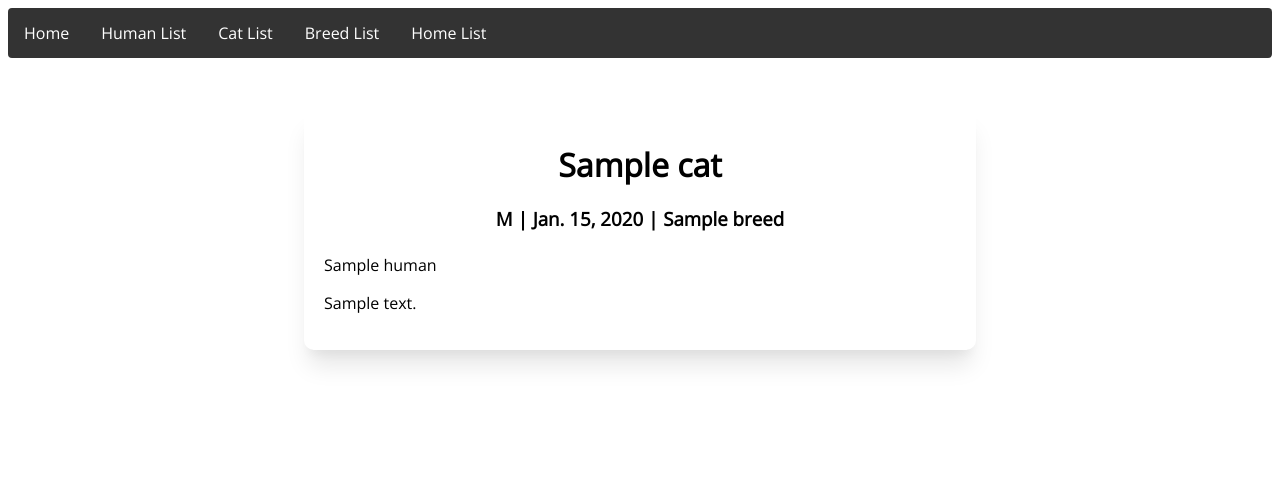
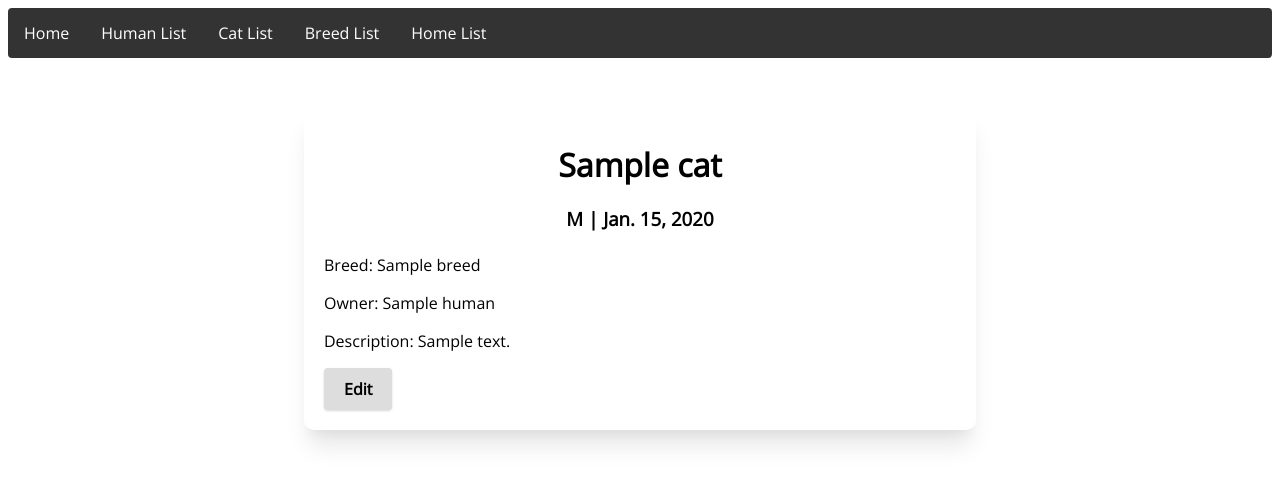
Before and after one commit to AmrRzk/catdb, a Django app: page /cat/1/ in a window 1280 px wide. Shown: the top 484 px of the page. Run offline with Django 4.2, Linux system fonts and the light colour scheme; tables that the repository leaves empty hold one stand-in row (values such as "Sample post").

Commit message:
created edit functionality

```diff
--- a/sitecat/models.py
+++ b/sitecat/models.py
@@ -58,7 +58,7 @@ class Cat(models.Model):
     ]
     name = models.CharField(max_length=200)
     gender = models.CharField(
-        max_length=2, choices=GENDER_CHOICES, default='M')
+        max_length=2, choices=GENDER_CHOICES, default='N')
     birth_date = models.DateField('date of birth')
     description = models.CharField(max_length=300)
     breed = models.ForeignKey(
--- a/sitecat/templates/detailview.html
+++ b/sitecat/templates/detailview.html
@@ -15,13 +15,32 @@
         width: 50%;
         flex: auto;
         box-shadow: 0 20px 25px -5px rgba(0, 0, 0, 0.1), 0 10px 10px -5px rgba(0, 0, 0, 0.04);
-
     }
 
     h1,
     h3 {
         text-align: center;
         line-height: 2rem;
+    }
+
+    .btn-text {
+        text-decoration: none;
+        color: black;
+        font-weight: bold;
+
+    }
+
+    .btn {
+        flex-wrap: wrap;
+        background-color: #dddddd;
+        padding: 10px 20px;
+        border-radius: 4px;
+        display: inline-flex;
+        box-shadow: 0 1px 3px 0 rgba(0, 0, 0, 0.1), 0 1px 2px 0 rgba(0, 0, 0, 0.06);
+    }
+
+    .btn:hover {
+        background-color: #aaaaaa;
     }
 </style>
 
@@ -33,17 +52,36 @@
         <h1>{{ human.name }}</h1>
         <h3>{{ human.gender }} | {{ human.birth_date }}</h3>
         <hr />
-        <p>{{ human.description }}</p>
-        <p>{{ human.home }}</p>
+        <p>Address: {{ human.home }}</p>
+        <p>Description: {{ human.description }}</p>
+
+        <div class="links">
+            <a href="{% url 'sitecat:human-edit' human.id %}" class="btn-text">
+                <div class="btn">
+                    Edit
+                </div>
+            </a>
+        </div>
+
     </div>
     {% endif %}
 
     {% if cat %}
     <div class="card">
         <h1>{{ cat.name }}</h1>
-        <h3>{{ cat.gender }} | {{ cat.birth_date }} | {{ cat.breed }}</h3>
-        <p>{{ cat.owner }}</p>
-        <p>{{ cat.description }}</p>
+        <h3>{{ cat.gender }} | {{ cat.birth_date }}</h3>
+        <p>Breed: {{ cat.breed }}</p>
+        <p>Owner: {{ cat.owner }}</p>
+        <p>Description: {{ cat.description }}</p>
+
+        <div class="links">
+            <a href="{% url 'sitecat:cat-edit' cat.id %}" class="btn-text">
+                <div class="btn">
+                    Edit
+                </div>
+            </a>
+        </div>
+
     </div>
     {% endif %}
 
@@ -52,6 +90,15 @@
         <h1>{{ home.name }}</h1>
         <h3>{{ home.house_type }}</h3>
         <h3>{{ home.address }}</h3>
+
+        <div class="links">
+            <a href="{% url 'sitecat:home-edit' home.id %}" class="btn-text">
+                <div class="btn">
+                    Edit
+                </div>
+            </a>
+        </div>
+
     </div>
     {% endif %}
 
@@ -60,8 +107,17 @@
     <div class="card">
         <h1>{{ breed.name }}</h1>
         <h3>{{ breed.origin }}</h3>
-        <p>{{ breed.description }}</p>
+        <p>Description: {{ breed.description }}</p>
+
+        <div class="links">
+            <a href="{% url 'sitecat:breed-edit' breed.id %}" class="btn-text">
+                <div class="btn">
+                    Edit
+                </div>
+            </a>
+        </div>
     </div>
+
 
     {% endif %}
 </body>
--- a/sitecat/templates/listview.html
+++ b/sitecat/templates/listview.html
@@ -15,11 +15,12 @@
         box-shadow: 0 1px 3px 0 rgb(0 0 0 / 0.1), 0 1px 2px -1px rgb(0 0 0 / 0.1);
         text-decoration: none;
         color: black;
+        font-weight: bold;
     }
 
 
-    button:hover {
-        background-color: #a8a8a8;
+    .btn:hover {
+        background-color: #aaaaaa;
         cursor: pointer;
     }
 
--- a/sitecat/urls.py
+++ b/sitecat/urls.py
@@ -8,18 +8,22 @@ urlpatterns = [
 
     path('human', views.Human.List.as_view(), name='human-list'),
     path('human/<int:pk>/', views.Human.Detail.as_view(), name='human-detail'),
-    path('human/create/', views.Human.Create.as_view(), name='human-create'),
+    path('human/create/', views.Human.Form.as_view(), name='human-create'),
+    path('human/edit/<int:pk>/', views.Human.edit_human, name='human-edit'),
 
     path('cat', views.Cat.List.as_view(), name='cat-list'),
     path('cat/<int:pk>/', views.Cat.Detail.as_view(), name='cat-detail'),
-    path('cat/create/', views.Cat.Create.as_view(), name='cat-create'),
+    path('cat/create/', views.Cat.Form.as_view(), name='cat-create'),
+    path('cat/edit/<int:pk>/', views.Cat.edit_cat, name='cat-edit'),
 
     path('home', views.Home.List.as_view(), name='home-list'),
     path('home/<int:pk>/', views.Home.Detail.as_view(), name='home-detail'),
-    path('home/create/', views.Home.Create.as_view(), name='home-create'),
+    path('home/create/', views.Home.Form.as_view(), name='home-create'),
+    path('home/edit/<int:pk>/', views.Home.edit_home, name='home-edit'),
 
     path('breed', views.Breed.List.as_view(), name='breed-list'),
     path('breed/<int:pk>/', views.Breed.Detail.as_view(), name='breed-detail'),
-    path('breed/create/', views.Breed.Create.as_view(), name='breed-create'),
+    path('breed/create/', views.Breed.Form.as_view(), name='breed-create'),
+    path('breed/edit/<int:pk>/', views.Breed.edit_breed, name='breed-edit'),
 
 ]
--- a/sitecat/views.py
+++ b/sitecat/views.py
@@ -1,70 +1,108 @@
-from django.shortcuts import render
+from django import forms
+from django.db import models
+from django.http import HttpRequest
+from django.shortcuts import get_object_or_404, render, redirect
+from django.urls import reverse
 from django.views.generic import TemplateView, ListView, DetailView, CreateView
+from django.contrib import messages
 
 from .forms import HumanForm, CatForm, BreedForm, HomeForm
-from .models import Human, Cat, Breed, Home
+from .models import Human as HumanModel, Cat as CatModel, Breed as BreedModel, Home as HomeModel
 
 
 class IndexView(TemplateView):
     template_name = "index.html"
 
 
+def edit(request: HttpRequest, Form: forms.ModelForm, model: models.Model, url_name: str, id: int):
+    if request.method == 'GET':
+        context = {'form': Form(instance=model), 'id': id}
+        return render(request, 'form.html', context)
+
+    elif request.method == 'POST':
+        form = Form(request.POST, instance=model)
+        if form.is_valid():
+            form.save()
+            messages.success(
+                request, 'The post has been updated successfully.')
+            return redirect(reverse(url_name, args=[id]))
+        else:
+            messages.error(request, 'Please correct the following errors:')
+            return render(request, 'form.html', {'form': form})
+
+
 class Human:
 
     class List(ListView):
-        model = Human
+        model = HumanModel
         template_name = 'listview.html'
 
     class Detail(DetailView):
-        model = Human
+        model = HumanModel
         template_name = 'detailview.html'
 
-    class Create(CreateView):
+    class Form(CreateView):
         form_class = HumanForm
-        template_name = 'create.html'
+        template_name = 'form.html'
         success_url = '/human'
+
+    def edit_human(request, pk):
+        human = get_object_or_404(HumanModel, id=pk)
+        return edit(request, HumanForm, human, 'sitecat:human-detail', pk)
 
 
 class Cat:
     class List(ListView):
-        model = Cat
+        model = CatModel
         template_name = 'listview.html'
 
     class Detail(DetailView):
-        model = Cat
+        model = CatModel
         template_name = 'detailview.html'
 
-    class Create(CreateView):
+    class Form(CreateView):
         form_class = CatForm
-        template_name = 'create.html'
+        template_name = 'form.html'
         success_url = '/cat'
+
+    def edit_cat(request, pk):
+        cat = get_object_or_404(CatModel, id=pk)
+        return edit(request, CatForm, cat, 'sitecat:cat-detail', pk)
 
 
 class Home:
     class List(ListView):
-        model = Home
+        model = HomeModel
         template_name = 'listview.html'
 
     class Detail(DetailView):
-        model = Home
-        template_name = 'Detailview.html'
+        model = HomeModel
+        template_name = 'detailview.html'
 
-    class Create(CreateView):
+    class Form(CreateView):
         form_class = HomeForm
-        template_name = 'create.html'
+        template_name = 'form.html'
         success_url = '/home'
+
+    def edit_home(request, pk):
+        home = get_object_or_404(HomeModel, id=pk)
+        return edit(request, HomeForm, home, 'sitecat:home-detail', pk)
 
 
 class Breed:
     class List(ListView):
-        model = Breed
+        model = BreedModel
         template_name = 'listview.html'
 
     class Detail(DetailView):
-        model = Breed
+        model = BreedModel
         template_name = 'detailview.html'
 
-    class Create(CreateView):
+    class Form(CreateView):
         form_class = BreedForm
-        template_name = 'create.html'
+        template_name = 'form.html'
         success_url = '/breed'
+
+    def edit_breed(request, pk):
+        breed = get_object_or_404(BreedModel, id=pk)
+        return edit(request, BreedForm, breed, 'sitecat:breed-detail', pk)
```
Also changed, not shown: sitecat/templates/create.html (deleted, +0 -24 lines), sitecat/templates/form.html (added, +72 -0 lines).
